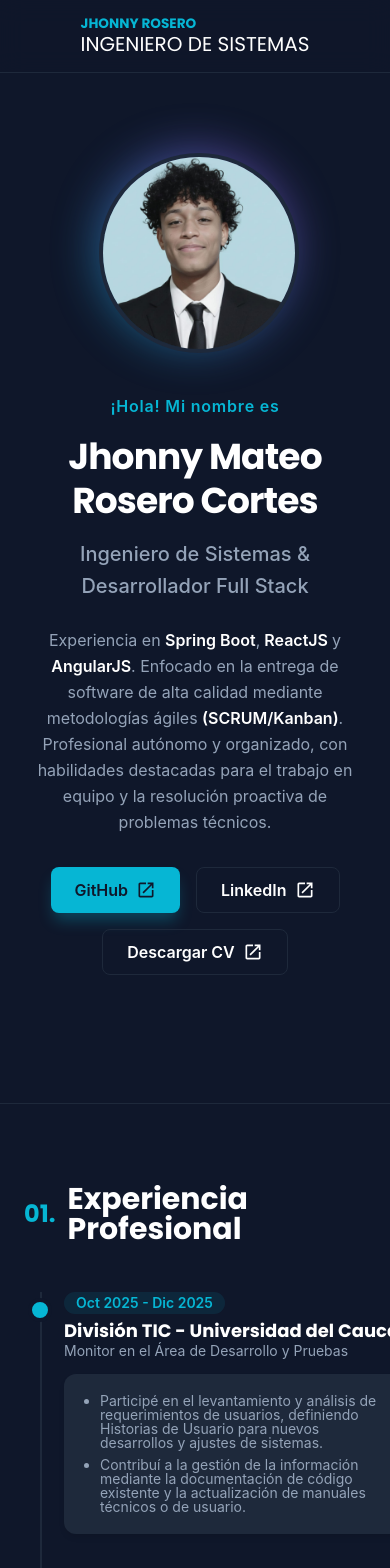
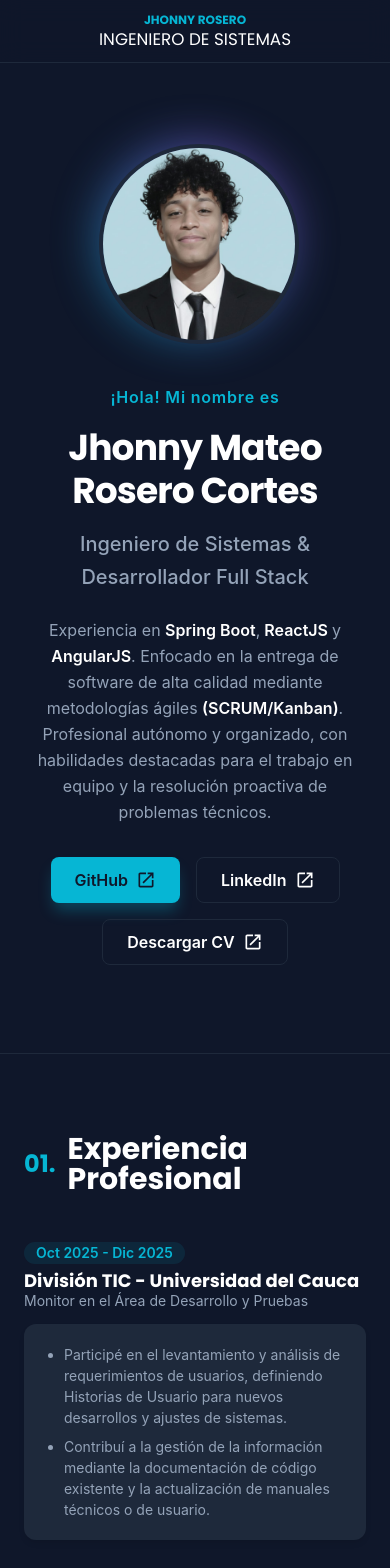
Before and after one commit to mateok13/portafolio, a React (Vite) app: page / in a window 390 px wide. Shown: the top 1568 px of the page. Built offline with nearby package versions, Linux system fonts and the light colour scheme.

Commit message:
arreglos realizados

```diff
--- a/src/App.css
+++ b/src/App.css
@@ -1,27 +1,37 @@
-.botonSubir{
+.botonSubir {
     display: none;
 }
 
 @media screen and (max-width: 768px) {
     .botonSubir {
         display: flex;
+        align-items: center;
+        justify-content: center;
         position: fixed;
-        bottom: 20px;
-        right: 20px;
+        bottom: 5rem;
+        right: 1.5rem;
         z-index: 9999;
-        padding: 10px;
+        width: 3rem;
+        height: 3rem;
         border-radius: 50%;
-        background-color: #333;
+        background-color: #1e293b;
+        border: 2px solid #06b6d4;
         cursor: pointer;
         text-decoration: none;
-        box-shadow: 0 0 10px rgba(255, 255, 255, 0.7);
-        overflow: hidden;
+        box-shadow: 0 4px 20px rgba(6, 182, 212, 0.15), 0 0 10px rgba(6, 182, 212, 0.1);
+        transition: all 0.2s ease-in-out;
     }
 
-    .flechaSubir{
-        height: 50px;
-        width: 50px;
-        filter: invert(100%);
-        object-fit: cover;
+    .botonSubir:active {
+        transform: scale(0.9);
+        background-color: #0f172a;
+        box-shadow: 0 2px 10px rgba(6, 182, 212, 0.3);
+    }
+
+    .flechaSubir {
+        height: 1.5rem;
+        width: 1.5rem;
+        object-fit: contain;
+        filter: invert(53%) sepia(93%) saturate(1450%) hue-rotate(152deg) brightness(96%) contrast(95%);
     }
 }
--- a/src/components/experiencia/Experiencia.module.css
+++ b/src/components/experiencia/Experiencia.module.css
@@ -24,6 +24,8 @@
     display: flex;
     flex-direction: column;
     gap: 3rem;
+    width: 100%;
+    box-sizing: border-box;
 }
 
 .timelineContainer::before {
@@ -34,6 +36,7 @@
     left: 1rem;
     width: 2px;
     background-color: #1e293b;
+    display: none;
 }
 
 .timelineItem {
@@ -41,6 +44,8 @@
     display: flex;
     flex-direction: column;
     gap: 1rem;
+    width: 100%;
+    box-sizing: border-box;
 }
 
 .timelineDot {
@@ -54,16 +59,18 @@
     transform: translateX(-50%);
     top: 0.375rem;
     z-index: 10;
+    display: none;
 }
 
 .infoBlock {
     width: 100%;
-    padding-left: 2.5rem;
+    padding-left: 0;
 }
 
 .cardBlock {
     width: 100%;
-    padding-left: 2.5rem;
+    padding-left: 0;
+    box-sizing: border-box;
 }
 
 .card {
@@ -71,6 +78,8 @@
     padding: 1.25rem;
     border-radius: 0.75rem;
     box-shadow: 0 4px 6px -1px rgba(0, 0, 0, 0.1);
+    width: 100%;
+    box-sizing: border-box;
 }
 
 .dateBadge {
@@ -100,11 +109,12 @@
     font-size: 0.875rem;
     color: #94a3b8;
     list-style-type: disc;
-    padding-left: 1rem;
+    padding-left: 1.25rem;
 }
 
 .bulletList li {
     margin-bottom: 0.5rem;
+    line-height: 1.5;
 }
 
 .bulletList li:last-child {
@@ -113,10 +123,12 @@
 
 @media (min-width: 768px) {
     .timelineContainer::before {
+        display: block;
         left: 50%;
     }
 
     .timelineDot {
+        display: block;
         left: 50%;
     }
 
--- a/src/components/footer/Footer.module.css
+++ b/src/components/footer/Footer.module.css
@@ -32,3 +32,10 @@
   font-family: monospace;
   letter-spacing: 0.02em;
 }
+
+@media screen and (max-width: 768px) {
+  .contenido {
+    justify-content: center;
+    padding: 0.8rem 1rem;
+  }
+}
--- a/src/components/info/Info.module.css
+++ b/src/components/info/Info.module.css
@@ -2,7 +2,7 @@
   max-width: 64rem;
   margin-left: auto;
   margin-right: auto;
-  padding: 5rem 1.5rem 4rem 1.5rem;
+  padding: 9rem 1.5rem 1.5rem 1.5rem;
   border-bottom: 1px solid #1E293B;
 }
 
--- a/src/components/navbar/Navbar.module.css
+++ b/src/components/navbar/Navbar.module.css
@@ -1,7 +1,10 @@
 .contenido {
-  position: sticky;
+  position: fixed;
   top: 0;
-  z-index: 50;
+  left: 0;
+  width: 100%;
+  box-sizing: border-box;
+  z-index: 9999;
   background-color: rgba(15, 23, 42, 0.8);
   backdrop-filter: blur(12px);
   -webkit-backdrop-filter: blur(12px);
@@ -47,9 +50,21 @@
 @media screen and (max-width: 768px) {
   .contenido {
     justify-content: center;
+    padding: 0.8rem 1rem;
   }
 
   .contenido div {
     display: none;
   }
+
+  .contenido h2 {
+    font-size: 0.75rem;
+    text-align: center;
+  }
+
+  .contenido h2 span {
+    font-size: 1.05rem;
+    display: block;
+    margin-top: 2px;
+  }
 }
--- a/src/index.css
+++ b/src/index.css
@@ -16,15 +16,10 @@ html, body {
   scroll-behavior: smooth;
   margin: 0;
   padding: 0;
+  width: 100%;
+  overflow-x: hidden;
 }
 
 ::-webkit-scrollbar {
   display: none;
 }
-
-@media screen and (max-width: 600px) {
-  :root {
-    width: 100%;
-    max-width: 600px;
-  }
-}
```
Also changed, not shown: src/assets/iconos/iconoPestaña.png.
